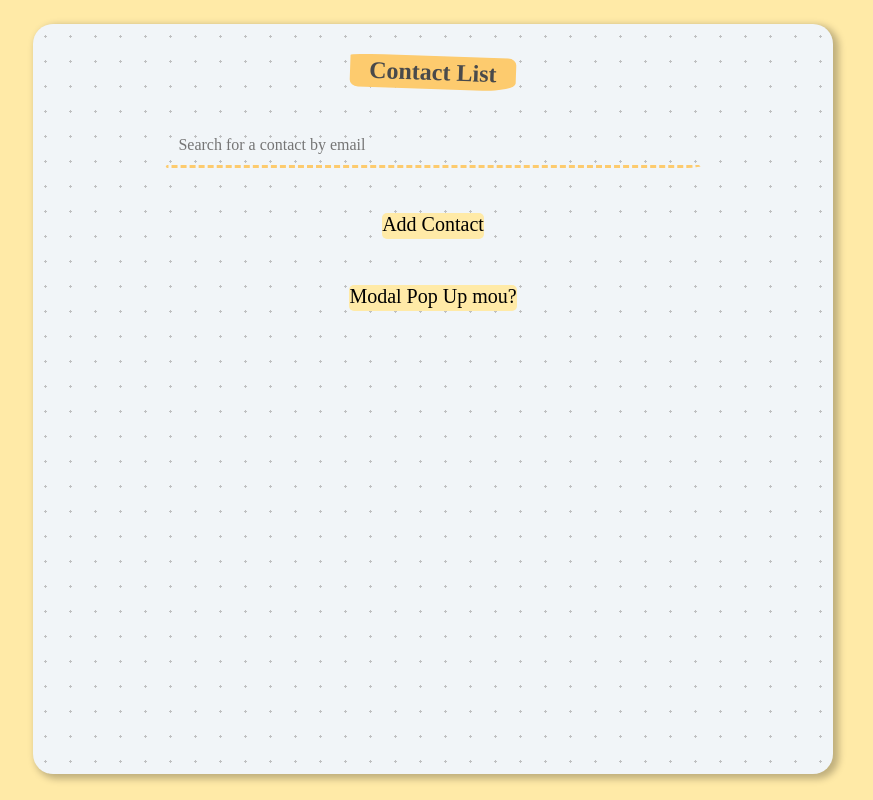
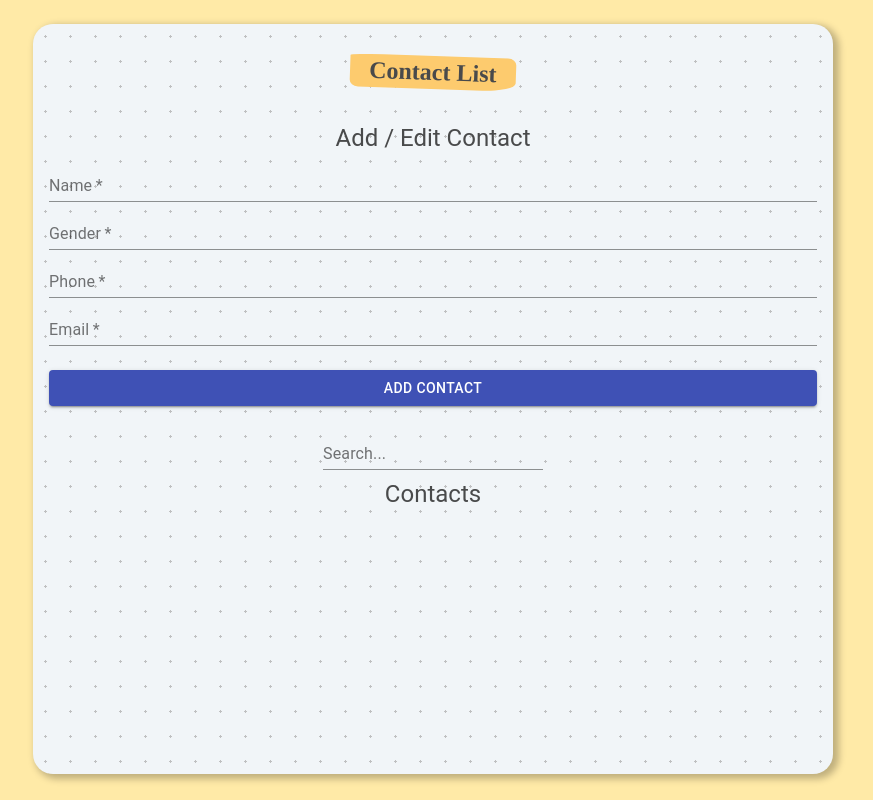
Before and after one commit to PandaLover9/ContactList_Reactjs, a React (Create React App) app: page / in a window 1280 px wide. Shown: the whole page, without its empty margins (207-1080 px from the left). Built offline with nearby package versions, Linux system fonts and the light colour scheme.

Commit message:
Latest Commit

```diff
--- a/package.json
+++ b/package.json
@@ -5,6 +5,8 @@
   "keywords": [],
   "main": "src/index.js",
   "dependencies": {
+    "@material-ui/core": "4.11.0",
+    "@material-ui/icons": "4.9.1",
     "react": "16.13.1",
     "react-bootstrap": "1.3.0",
     "react-dom": "16.13.1",
--- a/src/components/App.jsx
+++ b/src/components/App.jsx
@@ -3,85 +3,112 @@ import ModalPopUp from "./ModalPopUp";
 import { Button, ButtonToolBar } from "react-bootstrap";
 import css from "/public/styles.css";
 
-import ContactCard from "./Contact_Card";
-import AddContact from "./AddContact";
-import SearchBar from "./SearchBar";
+import Contacts from "./Contacts";
+import { Grid } from "@material-ui/core";
 
 class App extends React.Component {
   constructor(props) {
     super(props);
+
     this.state = {
-      searchText: "",
-      searchResult: [],
-      contactList: [],
+      contacts: [],
+      searchedText: "",
+      name: "",
+      gender: "",
+      phone: "",
+      email: "",
+      dateCreated: "",
+      dateModified: "",
+      nameError: false,
+      emailError: false,
       addModalShow: false
     };
-
-    this.handleNewContact = this.handleNewContact.bind(this);
-    this.returnContactList = this.returnContactList.bind(this);
-    this.deleteContact = this.deleteContact.bind(this);
-    this.handleSearch = this.handleSearch.bind(this);
-    this.setUpdate = this.setUpdate.bind(this);
   }
 
   //Searching handling
 
   //returnContactList, return either searchresult or current one
-  returnContactList() {
-    return this.state.searchEmail
-      ? this.state.searchResult
-      : this.state.contactList;
-  }
+  searchValue = (e) => {
+    this.setState({
+      searchedText: e.target.value
+    });
+  };
 
-  //handle new contact
-  handleNewContact(newContact) {
-    this.setState(
-      (prevState) => ({
-        contactList: [...prevState.contactList, newContact]
-      }),
-      () => console.log(this.state.contactList)
-    );
-  }
+  handleChange = (e) => {
+    this.setState({
+      [e.target.name]: e.target.value
+    });
+  };
 
-  //delete contact
-  deleteContact(email) {
-    const { contactList } = this.state;
-    const filteredContactList = contactList.filter((contact) => {
+  addContact = (e) => {
+    const { name, gender, phone, email, contacts } = this.state;
+    e.preventDefault();
+    if (name === "" && email === "") return;
+
+    contacts.push({
+      name: name,
+      gender: gender,
+      phone: phone,
+      email: email
+    });
+
+    this.checkForErrors(name, email);
+
+    this.setState({
+      contacts: contacts,
+      name: "",
+      gender: "",
+      phone: "",
+      email: ""
+    });
+  };
+
+  deleteContact = (email) => {
+    const { contacts } = this.state;
+    const filteredContacts = contacts.filter((contact) => {
       return contact.email !== email;
     });
     this.setState({
-      contactList: filteredContactList
+      contacts: filteredContacts
     });
-  }
+  };
 
-  // search contact (by email)
-  handleSearch(searchText) {
-    this.setState({ searchResult: [], searchText: searchText });
-    this.state.contactList.map((contact) => {
-      if (searchEmail(contact, searchText)) {
-        this.setState(
-          (prevState) => ({
-            searchResult: [...prevState.searchResult, contact]
-          }),
-          () => console.log(this.state.searchResult)
-        );
+  editContact = (email, name, gender, phone) => {
+    const { contacts } = this.state;
+    const edited = contacts.filter((contact) => {
+      return (
+        contact.email === email ||
+        contact.name === name ||
+        contact.gender === gender ||
+        contact.phone === phone
+      );
+    });
+    this.setState({
+      name: edited.name,
+      gender: edited.gender,
+      phone: edited.phone,
+      email: edited.email,
+      dateModified: `Modified: ${new Date().toLocaleDateString()}`
+    });
+  };
+
+  checkForErrors = (name, email) => {
+    this.state.contacts.map((contact) => {
+      if (contact.name === name) {
+        this.setState({
+          nameError: true,
+          addModalShow: true
+        });
+      }
+      if (contact.email === email) {
+        this.setState({
+          emailError: true,
+          addModalShow: true
+        });
       }
     });
-  }
-
-  // edit contact
-  setUpdate(email) {
-    const contactList = this.state.contactList;
-    contactList.map((selectedContact) => {
-      if (selectedContact.email === email) {
-        console.log(selectedContact.email + " " + email);
-      }
-    });
-    //update state
-    this.setState({
-      contactList: contactList
-    });
-  }
+    return this.state.nameError || this.state.emailError ? true : false;
+  };
 
   //******* Modal functions ********//
   handleShow(event) {
@@ -93,11 +120,8 @@ class App extends React.Component {
   }
 
   handleClose(event) {
-    let buttonClicked = this.state.modalbutton;
-    buttonClicked = false;
-    this.setState({
-      modalbutton: buttonClicked
-    });
+    const modalshow = false;
+    this.setState({ addModalShow: modalshow });
   }
 
   show(event) {
@@ -108,39 +132,59 @@ class App extends React.Component {
     });
   }
 
+  //Modal Content
+  modalTriggered(event) {
+    const modalshow = true;
+    this.setState({ addModalShow: modalshow });
+  }
   //******* Modal functions ********//
 
   render() {
     let addModalClose = () => this.setState({ addModalShow: false });
+
+    const {
+      contacts,
+      searchedText,
+      name,
+      email,
+      nameError,
+      emailError
+    } = this.state;
+    const {
+      searchValue,
+      handleChange,
+      editContact,
+      deleteContact,
+      addContact
+    } = this;
+
+    const filteredContacts = contacts.filter((contact) => {
+      return (
+        contact.name.toLowerCase().indexOf(searchedText.toLowerCase()) !== -1
+      );
+    });
+
     return (
       <div className="container">
         <div className="heading">
           <h1>Contact List</h1>
         </div>
-        <div className="form">
-          <SearchBar onSearch={this.handleSearch} />
-          <br />
-          <AddContact onSubmit={this.handleNewContact} />
-          <br />
-          <ul className="list-group" id="contact-list">
-            {this.returnContactList().map((contact) => (
-              <li key={contact.email} className="list-group-item">
-                <ContactCard
-                  contact={contact}
-                  deleteContact={this.deleteContact}
-                  updateContact={this.setUpdate}
-                />
-              </li>
-            ))}
-          </ul>
-        </div>
+        <Grid>
+          <Contacts
+            contacts={filteredContacts}
+            searchValue={searchValue}
+            searchedText={searchedText}
+            addContact={addContact}
+            handleChange={handleChange}
+            formInputName={name}
+            email={email}
+            editContact={editContact}
+            deleteContact={deleteContact}
+            nameError={nameError}
+            emailError={emailError}
+          />
+        </Grid>
         <div>
-          <Button
-            variant="primary"
-            onClick={() => this.setState({ addModalShow: true })}
-          >
-            Modal Pop Up mou?
-          </Button>
           <ModalPopUp show={this.state.addModalShow} onHide={addModalClose} />
         </div>
       </div>
--- a/src/components/AddContact.jsx
+++ b/src/components/CheckEdit.jsx
@@ -1,7 +1,7 @@
 import React, { Component } from "react";
-import AddContactForm from "./AddContactForm";
+import AddContactForm from "../components/AddContactForm";
 
-export default class AddContact extends Component {
+export default class CheckEdit extends Component {
   constructor(props) {
     super(props);
 
@@ -9,8 +9,9 @@ export default class AddContact extends Component {
       isHidden: true,
       newContact: {
         name: "",
-        gender: "",
+        surname: "",
         email: "",
+        address: "",
         phone: ""
       }
     };
@@ -19,7 +20,7 @@ export default class AddContact extends Component {
     this.handleSubmit = this.handleSubmit.bind(this);
   }
 
-  showAddContactBox() {
+  showEditContactBox() {
     this.setState({ isHidden: false });
   }
 
@@ -46,7 +47,7 @@ export default class AddContact extends Component {
   }
   renderForm() {
     return (
-      <div>
+      <div className="col-sm-8 offset-sm-2">
         <AddContactForm
           onFormSubmit={this.handleSubmit}
           onInputChange={this.handleInputChange}
--- /dev/null
+++ b/src/components/ContactList.jsx
@@ -0,0 +1,61 @@
+import React from "react";
+import {
+  List,
+  Button,
+  IconButton,
+  ListItem,
+  ListItemText,
+  ListItemSecondaryAction
+} from "@material-ui/core";
+import DeleteIcon from "@material-ui/icons/Delete";
+import EditContactList from "./EditContactList";
+
+function renderEditForm() {
+  return (
+    <div>
+      <EditContactList />
+    </div>
+  );
+}
+
+var isHidden = false;
+function showEditContactBox() {
+  isHidden = false;
+  return renderEditForm();
+}
+
+const ContactList = ({ contacts, editContact, deleteContact }) => {
+  const rows = contacts.map((contact, i) => (
+    <ListItem key={i} className="list-item">
+      <ListItemText primary={contact.name}></ListItemText>
+      <ListItemText primary={contact.gender}></ListItemText>
+      <ListItemText primary={contact.phone}></ListItemText>
+      <ListItemText primary={contact.email}></ListItemText>
+      <ListItemText
+        primary={`Created: ${new Date().toLocaleDateString()}`}
+      ></ListItemText>
+      <Button
+        style={{ marginLeft: "10px", outline: "none" }}
+        color="primary"
+        onClick={renderEditForm}
+      >
+        edit
+      </Button>
+      <ListItemSecondaryAction>
+        <IconButton
+          edge="end"
+          variant="extended"
+          color="secondary"
+          style={{ marginLeft: "5px" }}
+          onClick={deleteContact.bind(this, contact.email)}
+        >
+          <DeleteIcon />
+        </IconButton>
+      </ListItemSecondaryAction>
+    </ListItem>
+  ));
+
+  return <List>{rows}</List>;
+};
+
+export default ContactList;
--- a/src/components/Contact_Card.jsx
+++ b/src/components/Contact_Card.jsx
@@ -1,41 +1,77 @@
-import React from "react";
+import React, { Component } from "react";
+import { Button, TextField, FormGroup } from "@material-ui/core";
 
-//update
+class ContactForm extends Component {
+  render() {
+    const {
+      name,
+      gender,
+      phone,
+      email,
+      handleChange,
+      nameError,
+      emailError,
+      addContact
+    } = this.props;
+    return (
+      <form>
+        <FormGroup>
+          <TextField
+            type="text"
+            name="name"
+            id="name"
+            label="Name"
+            value={name}
+            onChange={handleChange}
+            required
+          />
+          {nameError ? "error" : ""}
+        </FormGroup>
+        <FormGroup>
+          <TextField
+            type="text"
+            name="gender"
+            label="Gender"
+            value={gender}
+            onChange={handleChange}
+            required
+          />
+        </FormGroup>
+        <FormGroup>
+          <TextField
+            type="text"
+            name="phone"
+            label="Phone"
+            value={phone}
+            onChange={handleChange}
+            required
+          />
+        </FormGroup>
+        <FormGroup>
+          <TextField
+            label="Email"
+            type="email"
+            name="email"
+            value={email}
+            onChange={handleChange}
+            required
+          />
+          {emailError ? "The email already exists!" : ""}
+        </FormGroup>
+        <br />
+        <FormGroup>
+          <Button
+            onClick={addContact}
+            variant="contained"
+            color="primary"
+            className="add-button"
+          >
+            Add Contact
+          </Button>
+        </FormGroup>
+      </form>
+    );
+  }
+}
 
-const ContactCard = ({ contact, deleteContact, updateContact }) => {
-  return (
-    <div>
-      <div>
-        <span>{contact.name}</span>
-        <br />
-        <span>{contact.gender}</span>
-        <br />
-        <span>{contact.email}</span>
-        <br />
-        <span>{contact.phone}</span>
-        <br />
-
-        <button
-          onClick={() => {
-            //delete with button clicked
-            deleteContact(contact.email);
-          }}
-        >
-          Delete
-        </button>
-        <br />
-        <button
-          onClick={() => {
-            //delete with button clicked
-            updateContact(contact.email);
-          }}
-        >
-          Edit
-        </button>
-      </div>
-      <br />
-    </div>
-  );
-};
-
-export default ContactCard;
+export default ContactForm;
--- /dev/null
+++ b/src/components/Contacts.jsx
@@ -0,0 +1,57 @@
+import React, { Component } from "react";
+import { Grid, Typography } from "@material-ui/core";
+import SearchBar from "./SearchBar";
+import ContactList from "./ContactList";
+import ContactCard from "./Contact_Card";
+
+class Contacts extends Component {
+  render() {
+    const {
+      handleChange,
+      name,
+      gender,
+      phone,
+      email,
+      nameError,
+      emailError,
+      searchedText,
+      searchValue,
+      addContact,
+      contacts,
+      editContact,
+      deleteContact
+    } = this.props;
+    return (
+      <div>
+        <Grid item xs={12} sm={12} align="center">
+          <Typography variant="h5">Add / Edit Contact</Typography>
+          <ContactCard
+            addContact={addContact}
+            handleChange={handleChange}
+            name={name}
+            gender={gender}
+            phone={phone}
+            email={email}
+            nameError={nameError}
+            emailError={emailError}
+          />
+        </Grid>
+        <Grid item xs={12} sm={12}>
+          <SearchBar searchedText={searchedText} searchValue={searchValue} />
+        </Grid>
+        <Grid item>
+          <Typography className="contacts-header" align="center" variant="h5">
+            Contacts
+          </Typography>
+          <ContactList
+            contacts={contacts}
+            editContact={editContact}
+            deleteContact={deleteContact}
+          />
+        </Grid>
+      </div>
+    );
+  }
+}
+
+export default Contacts;
--- /dev/null
+++ b/src/components/EditContactList.jsx
@@ -0,0 +1,54 @@
+import React from "react";
+
+const EditContactList = ({ onhandleEdit, onFormEdit }) => (
+  <form>
+    <div className="form-group">
+      <div className="form-group class-sm-3">
+        <label htmlFor="fullName">Name</label>
+        <input
+          type="name"
+          class="form-control"
+          name="name"
+          onChange={onhandleEdit}
+          placeholder="Name"
+        />
+      </div>
+
+      <label htmlFor="gender">Gender</label>
+      <input
+        type="text"
+        class="form-control"
+        name="gender"
+        onChange={onhandleEdit}
+        placeholder="Gender"
+      />
+    </div>
+
+    <div className="form-group">
+      <label htmlFor="phone">Phone Number</label>
+      <input
+        type="number"
+        class="form-control"
+        name="phone"
+        onChange={onhandleEdit}
+        placeholder="+65 87654321"
+      />
+    </div>
+
+    <div className="form-group">
+      <label htmlFor="email">Email</label>
+      <textarea
+        type="email"
+        className="form-control"
+        name="email"
+        onChange={onhandleEdit}
+      ></textarea>
+    </div>
+
+    <button type="submit" onClick={onFormEdit} class="btn btn-primary">
+      Edit{" "}
+    </button>
+  </form>
+);
+
+export default EditContactList;
--- a/src/components/SearchBar.jsx
+++ b/src/components/SearchBar.jsx
@@ -1,23 +1,19 @@
-import React from "react";
+import React, { Component } from "react";
+import { TextField } from "@material-ui/core";
 
-const SearchBar = ({ onSearch }) => {
-  const handleChange = (e) => {
-    onSearch(e.target.value);
-  };
-  return (
-    <div className="input-group ">
-      <input
-        onChange={handleChange}
-        className="form-control"
-        type="search"
-        placeholder="Search for a contact by email"
-        id="example-search-input"
+class SearchBar extends Component {
+  render() {
+    return (
+      <TextField
+        label="Search..."
+        type="text"
+        name="searchedText"
+        margin="normal"
+        value={this.props.searchedText}
+        onChange={this.props.searchValue}
       />
-      <button className="btn btn-default" type="button">
-        <i className="fa fa-search"></i>
-      </button>
-    </div>
-  );
-};
+    );
+  }
+}
 
 export default SearchBar;
```
Also changed, not shown: src/components/AddContactForm.jsx (deleted, +0 -53 lines), src/components/ModalPopUp.jsx (+6 -3 lines).
